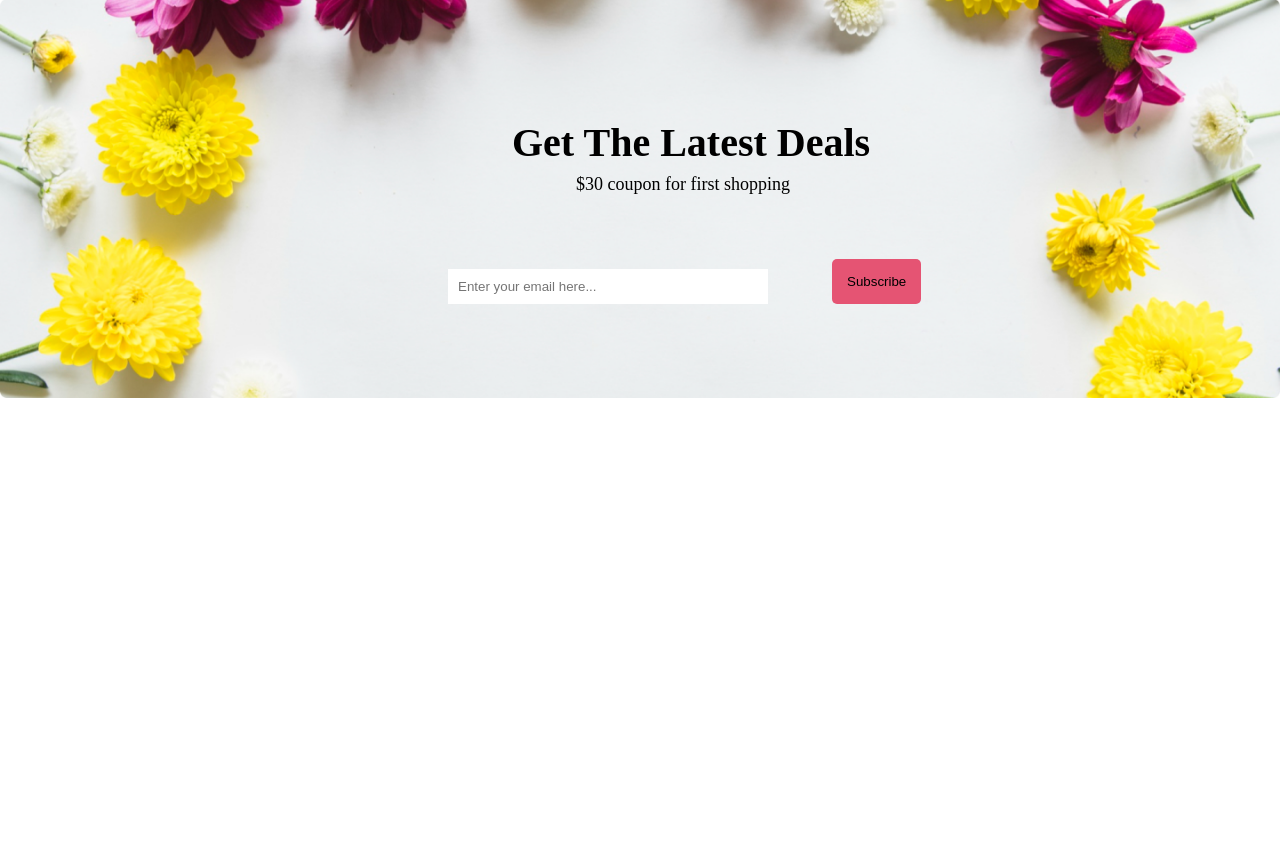
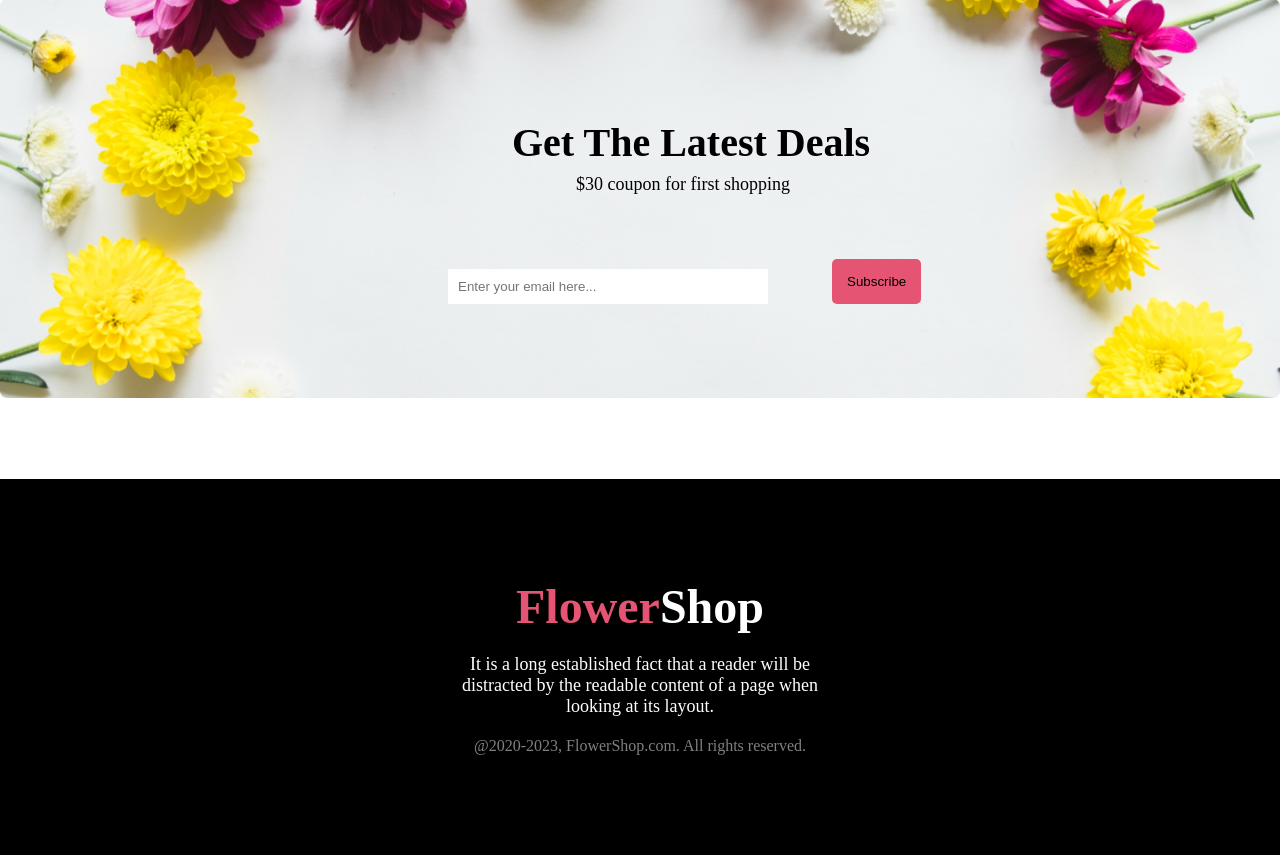
Before and after one commit to ROCKHOSSAIN/assignment-no-1, a plain HTML site: page index.html in a window 1280 px wide. Shown: the part 2722-3577 px from the top of the page. Before the commit the page ends 3521 px from the top, so only its background shows below. Drawn offline with Linux system fonts and the light colour scheme.

Commit message:
last revision

```diff
--- a/index.html
+++ b/index.html
@@ -122,7 +122,11 @@
 
 
     <footer>
-
+        <div class="footer-section">
+            <h1><span class="primary-color">Flower</span>Shop </h1>
+            <p class="footer-description">It is a long established fact that a reader will be distracted by the readable content of a page when looking at its layout.</p>
+            <p class="final-text">@2020-2023, FlowerShop.com. All rights reserved. </p>
+        </div>
     </footer>
 </body>
 </html>
--- a/style.css
+++ b/style.css
@@ -167,7 +167,7 @@ height: 50vh;
 
 /* latest-deals start  */
 .latest-deals-section{
-    height: 100vh;
+    height: 60vh;
 }
 .latest-details{
     max-width: 1440px;
@@ -227,3 +227,34 @@ padding-bottom:20px;
 }
 
 /* latest-deals end  */
+
+
+/* footer-start  */
+
+.footer-section{
+    background-color: black;
+    padding: 100px;
+    color: white;
+    text-align: center;
+
+}
+.primary-color{
+    color: #E55473;
+    font-size: 48px;
+}
+.footer-section>h1{
+    font-size: 48px;
+
+}
+.footer-description{
+    /* width: 625px; */
+    width: 35%;
+    margin: auto;
+    font-size: 18px;
+    padding: 20px;
+}
+.final-text{
+opacity: 0.5;
+}
+
+/* footer-end  */
```
